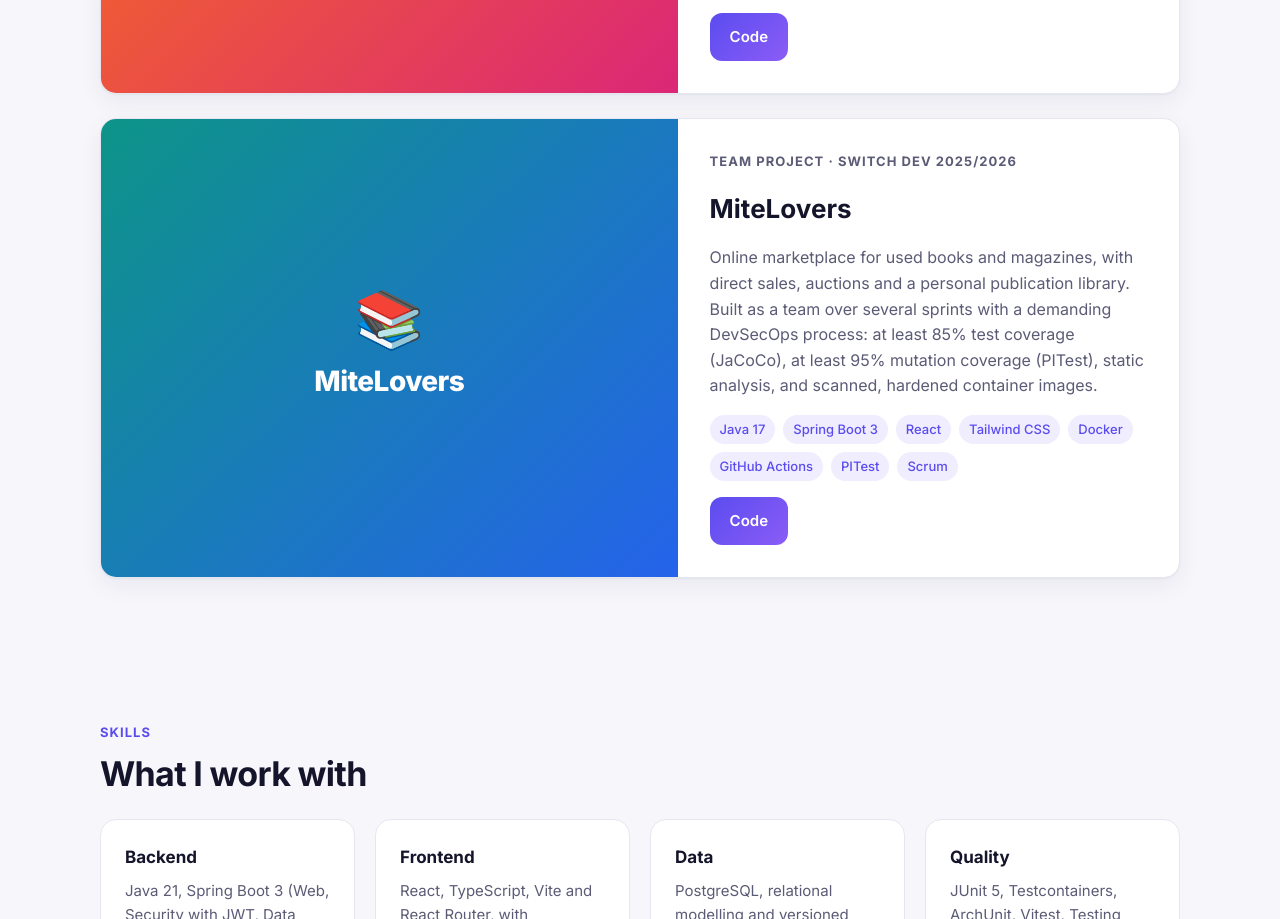
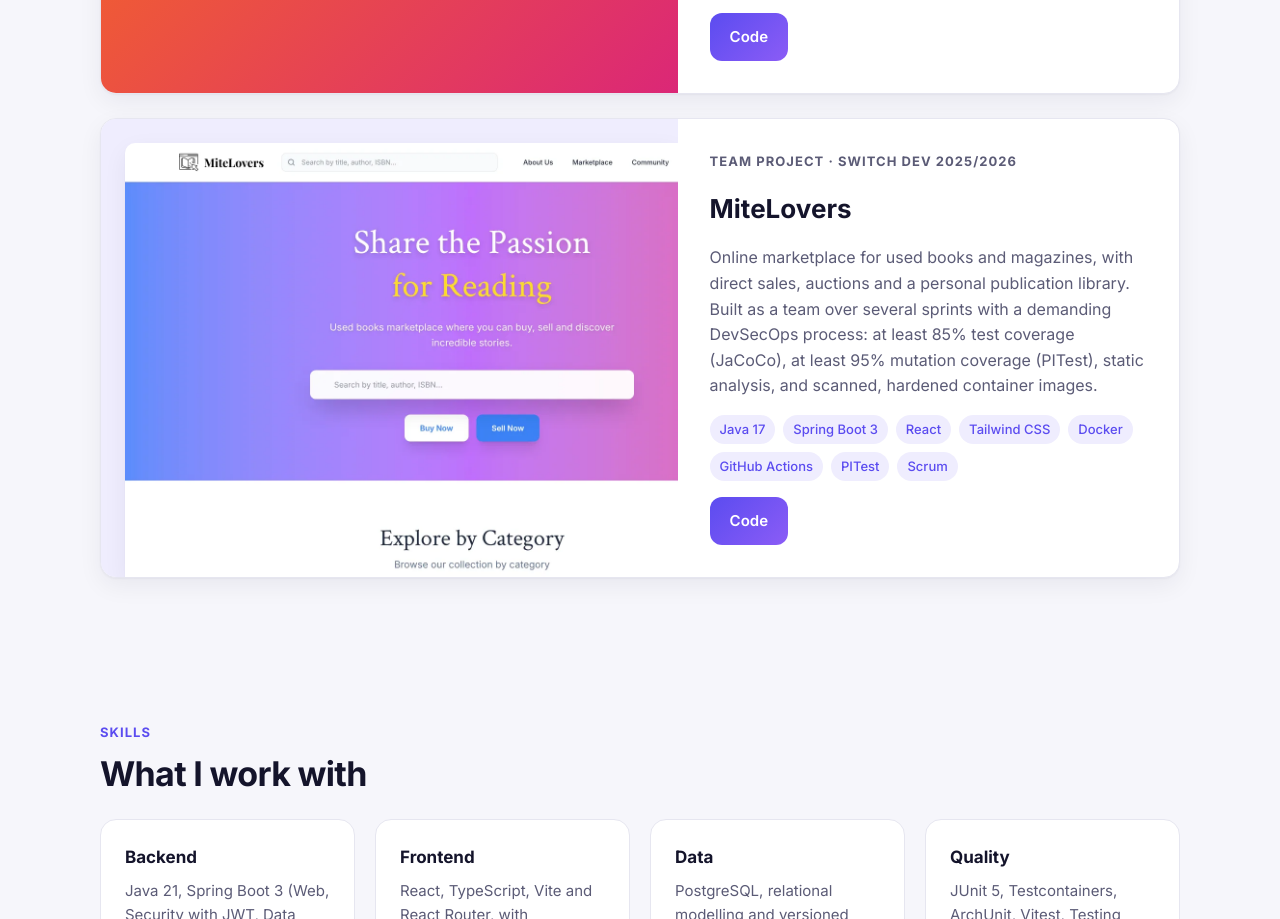
Before and after one commit to mariohenriquep/mariohenriquep.github.io, a plain HTML site: page index.html in a window 1280 px wide. Shown: the part 1664-2583 px from the top of the page. Drawn offline with Linux system fonts and the light colour scheme.

Commit message:
MiteLovers: captura da página inicial no cartão
Co-Authored-By: Claude Opus 5.5 <noreply@anthropic.com>
Claude-Session: https://claude.ai/code/session_0173wCVE38iSW1wzLBuzXDti

```diff
--- a/index.html
+++ b/index.html
@@ -105,8 +105,8 @@
         </article>
 
         <article class="projeto">
-          <a class="capa ilustrada livros" href="https://github.com/mariohenriquep/MiteLovers-API" target="_blank" rel="noopener" aria-hidden="true" tabindex="-1">
-            <div><div class="icone">📚</div><div class="nome">MiteLovers</div></div>
+          <a class="capa" href="https://github.com/mariohenriquep/MiteLovers-API" target="_blank" rel="noopener" aria-hidden="true" tabindex="-1">
+            <img src="assets/img/mitelovers-inicio.webp" alt="MiteLovers: página inicial do marketplace de livros usados" width="1440" height="900" loading="lazy">
           </a>
           <div class="corpo">
             <p class="etiqueta" style="margin:0"><span class="pt">Projeto de equipa · SWitCH Dev 2025/2026</span><span class="en">Team project · SWitCH Dev 2025/2026</span></p>
```
Also changed, not shown: assets/img/mitelovers-inicio.webp (added).
